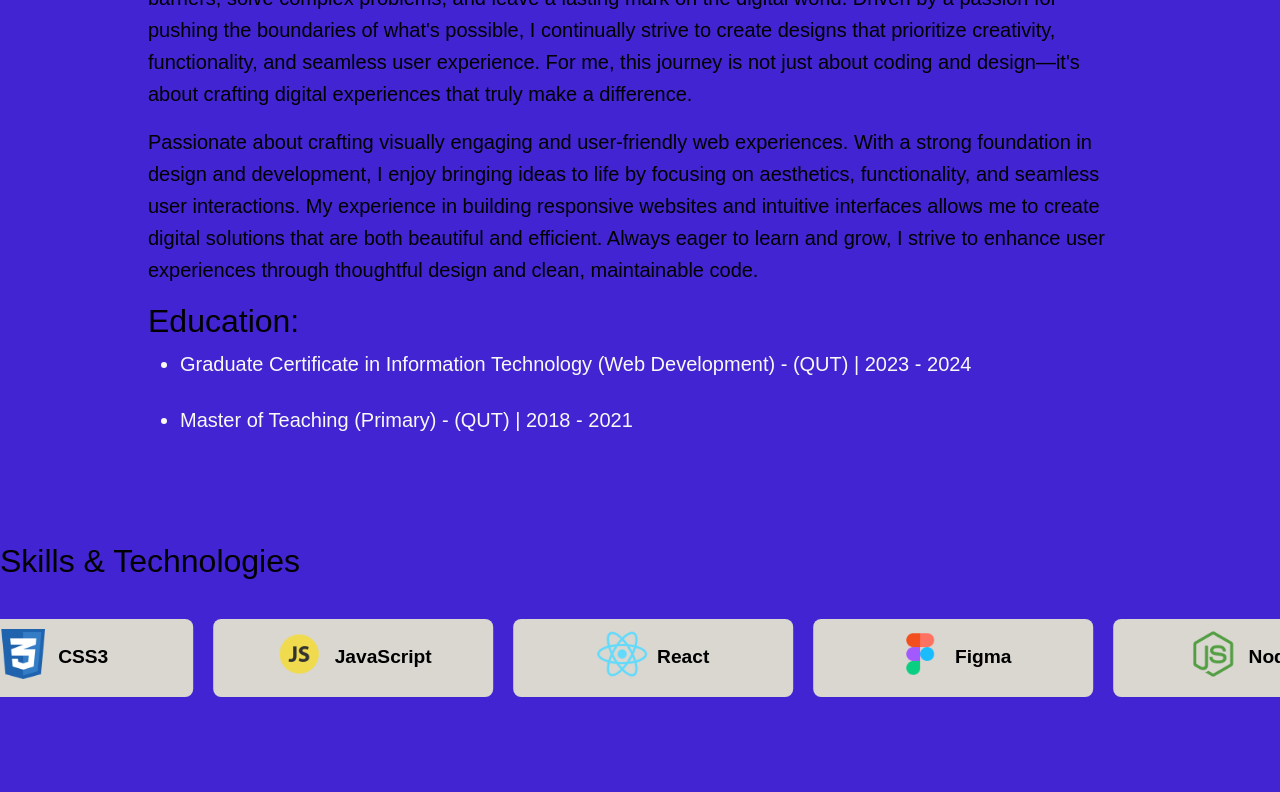
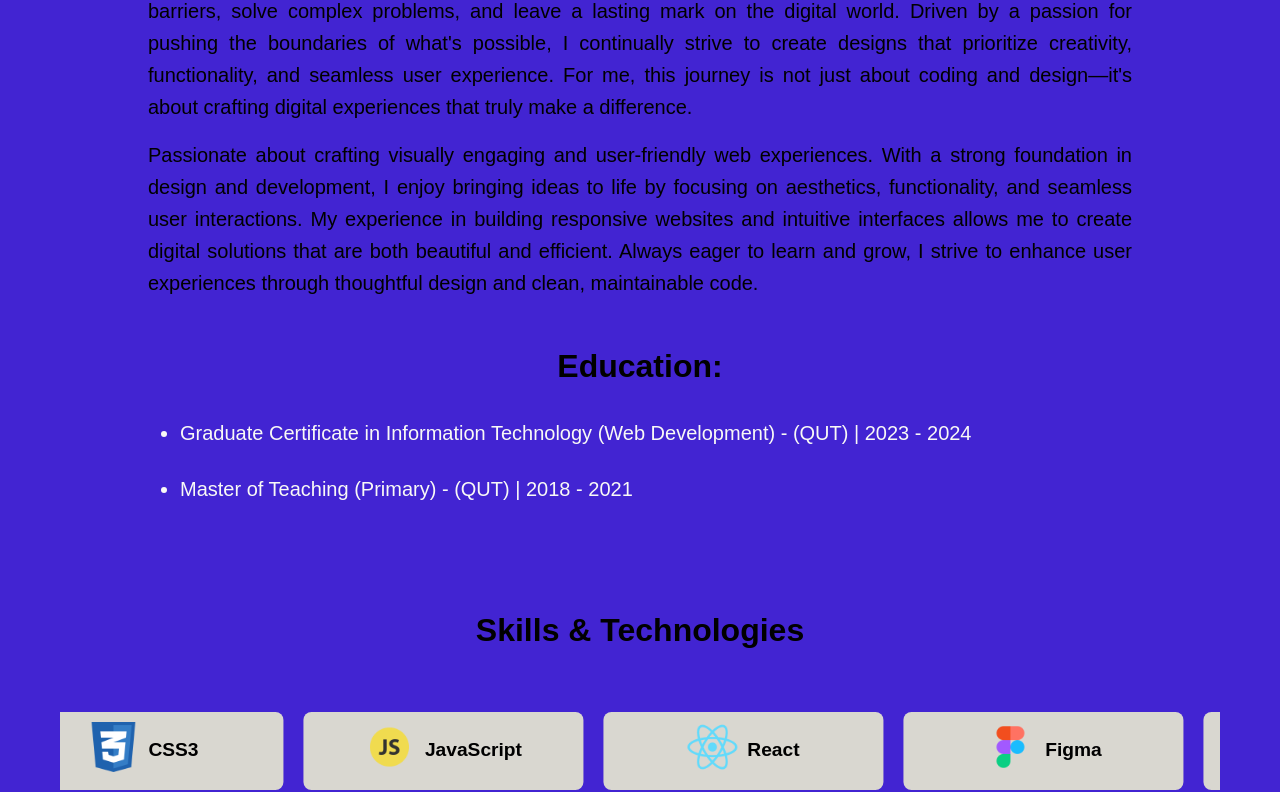
Before and after one commit to Mijincode/jeannie-portfolio, a React (Create React App) app: page / in a window 1280 px wide. Shown: the part 1680-2472 px from the top of the page. Built offline with nearby package versions, Linux system fonts and the light colour scheme.

Commit message:
Update css

```diff
--- a/src/components/css/about.css
+++ b/src/components/css/about.css
@@ -22,11 +22,21 @@
   margin-top: 20px;
   margin-bottom: 10px;
 }
-p,
-li {
+
+.about-content {
   font-size: 1.25rem;
   line-height: 1.6;
   font-family: sans-serif;
+  text-align: justify;
+}
+
+.education-heading {
+  font-size: 2rem;
+  font-family: sans-serif;
+  font-weight: 700;
+  text-align: center;
+  margin-top: 3rem;
+  margin-bottom: 2rem;
 }
 
 @media (max-width: 768px) {
@@ -34,10 +44,10 @@ li {
     font-size: 1.2rem;
   }
 
-  .custom-heading {
+  .about-heading {
     font-size: 1.5rem;
   }
-  .p {
+  .about-content {
     font-size: 1rem;
   }
   .about-container {
@@ -56,12 +66,12 @@ li {
     font-size: 1rem;
   }
 
-  .custom-heading {
+  .about-heading,
+  .education-heading {
     font-size: 1.2rem;
   }
 
-  p,
-  li {
+  .about-content {
     font-size: 0.9rem;
   }
 }
--- a/src/components/css/project.css
+++ b/src/components/css/project.css
@@ -1,3 +1,8 @@
+#projects {
+  padding: 30px 80px;
+  background-color: transparent;
+}
+
 .project-heading {
   font-size: 2rem;
   font-family: sans-serif;
@@ -25,7 +30,7 @@
 
 .project-card {
   width: 100%;
-  aspect-ratio: 16 / 9;
+  /* aspect-ratio: 16 / 9; */
   position: relative;
   overflow: hidden;
   border-radius: 10px;
--- a/src/components/css/skills.css
+++ b/src/components/css/skills.css
@@ -1,3 +1,20 @@
+.skills-container {
+  padding: 0px 20px;
+  max-width: 1200px;
+  margin-left: auto;
+  margin-right: auto;
+  padding: 0 20px;
+}
+
+.skills-heading {
+  font-size: 2rem;
+  font-family: sans-serif;
+  font-weight: 700;
+  text-align: center;
+  margin-top: 2rem;
+  margin-bottom: 2rem;
+}
+
 .skills-slider {
   overflow: hidden;
   position: relative;
@@ -49,8 +66,11 @@
 }
 
 @media (max-width: 768px) {
+  .skills-heading {
+    font-size: 1.5rem;
+  }
   .skill-slide {
-    width: 200px; /* reduce width on tablets and small screens */
+    width: 200px;
   }
 
   .skill-icon {
@@ -64,8 +84,12 @@
 }
 
 @media (max-width: 480px) {
+  .skills-heading {
+    font-size: 1.2rem;
+  }
+
   .skill-slide {
-    width: 150px; /* further reduce on very small screens */
+    width: 150px;
   }
 
   .skill-icon {
@@ -77,3 +101,117 @@
     font-size: 0.9rem;
   }
 }
+/*
+#skills {
+  background-color: transparent;
+}
+
+.skills-container {
+  max-width: 1200px;
+  margin-left: auto;
+  margin-right: auto;
+  padding: 0 20px;
+}
+
+.skills-heading {
+  font-size: 2rem;
+  font-family: sans-serif;
+  font-weight: 700;
+  text-align: center;
+  margin-top: 2rem;
+  margin-bottom: 3rem;
+}
+
+.skills-slider {
+  overflow: hidden;
+  position: relative;
+  width: 100%;
+}
+
+.skills-track {
+  display: flex;
+  gap: 30px;
+  animation: scrollSkills 30s linear infinite;
+}
+
+@keyframes scrollSkills {
+  0% {
+    transform: translateX(0%);
+  }
+  100% {
+    transform: translateX(-50%);
+  }
+}
+
+.skill-slide {
+  flex: 0 0 auto;
+}
+
+.skill-card {
+  background: white;
+  border-radius: 10px;
+  padding: 20px;
+  text-align: center;
+  width: 120px;
+  max-width: 120px;
+  box-shadow: 0 4px 12px rgba(0, 0, 0, 0.1);
+  display: flex;
+  flex-direction: column;
+  align-items: center;
+  justify-content: center;
+  box-sizing: border-box;
+  overflow: hidden;
+}
+
+.skill-icon {
+  width: 60px;
+  height: 60px;
+  object-fit: contain;
+  margin-bottom: 10px;
+}
+
+.skill-name {
+  font-size: 1rem;
+  color: #333;
+  display: block;
+  word-wrap: break-word;
+  text-align: center;
+  max-width: 100%;
+}
+
+.skills-slider:hover .skills-track {
+  animation-play-state: paused;
+}
+
+@media (max-width: 768px) {
+  .skills-heading {
+    font-size: 1.5rem;
+  }
+
+  .skill-name {
+    font-size: 0.75rem;
+  }
+}
+@media (max-width: 480px) {
+  #skills {
+    padding: 20px;
+  }
+
+  .skills-heading {
+    font-size: 1.2rem;
+  }
+
+  .skill-card {
+    padding: 10px;
+    max-width: 100px;
+  }
+
+  .skill-icon {
+    width: 40px;
+    height: 40px;
+  }
+
+  .skills-track {
+    gap: 15px;
+  }
+} */
```
